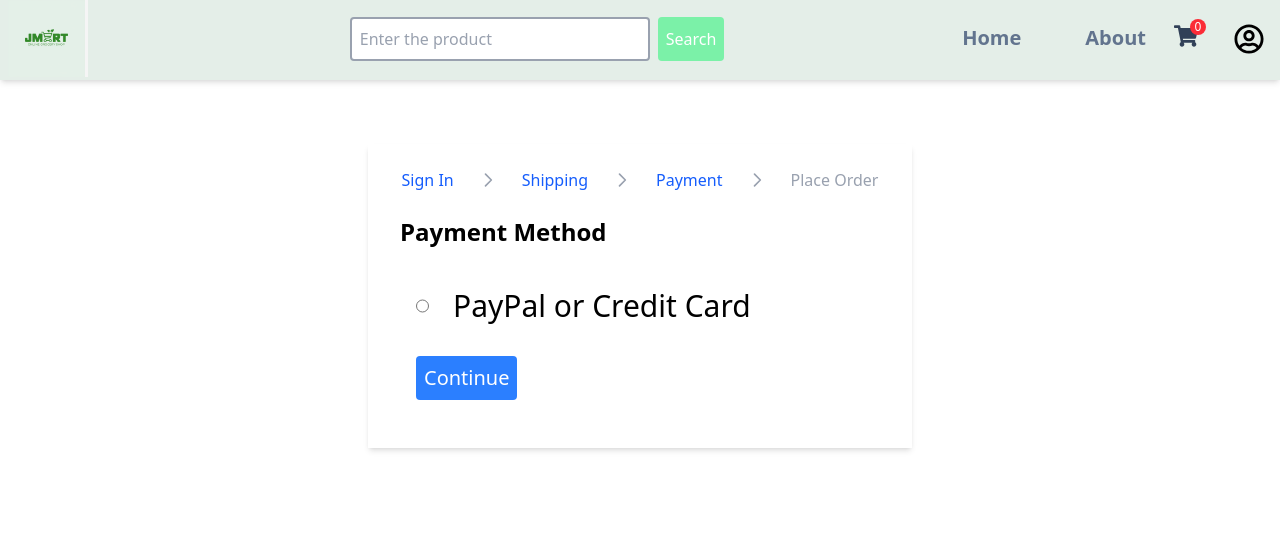
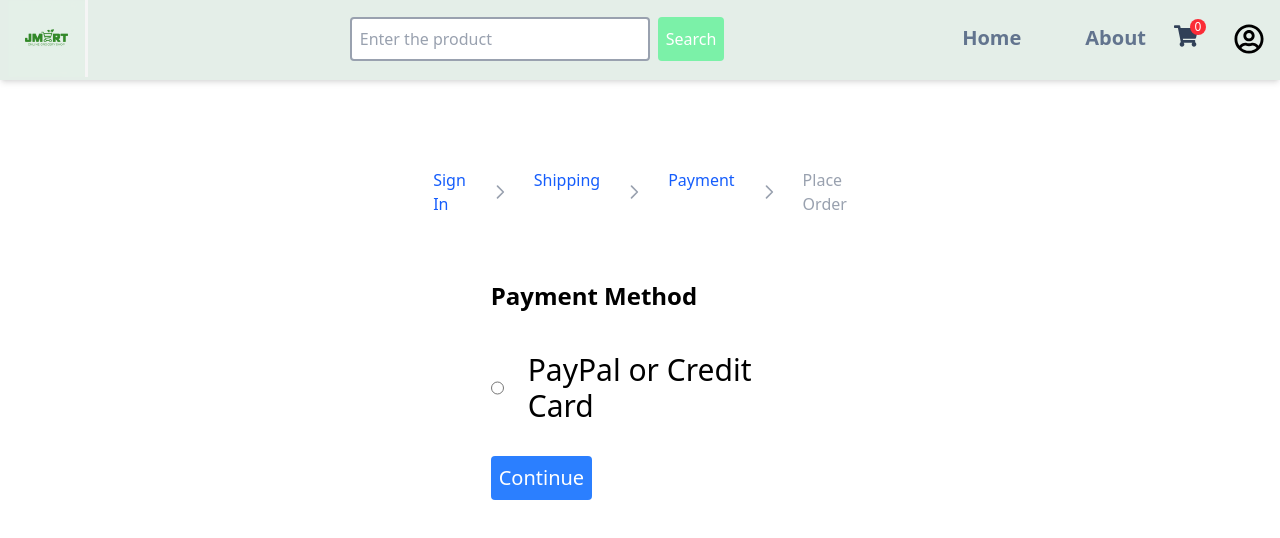
Before and after one commit to Jamesdai05/grocery-frontend, a React (Vite) app: page /payment in a window 1280 px wide. Shown: the top 538 px of the page. Built offline with nearby package versions, Linux system fonts and the light colour scheme.

Commit message:
fixed:change the style of formComponents

```diff
--- a/src/components/FormContainer.jsx
+++ b/src/components/FormContainer.jsx
@@ -1,8 +1,8 @@
 const FormContainer = ({children}) => {
   return (
       <div className="flex flex-col items-center justify-start min-h-screen min-w-6xl pt-16">
-          <div className="max-w-xl px-4 w-full min-h-[90vh]">
-              <div className="bg-white shadow-md px-8 pt-6 pb-8 mb-4">
+          <div className="md:w-1/3 px-4 w-full mx-auto">
+              <div className="bg-white px-8 pt-6 pb-8 mb-4">
                   {children}
               </div>
           </div>
--- a/src/pages/PaymentPage.jsx
+++ b/src/pages/PaymentPage.jsx
@@ -5,8 +5,8 @@
   return (
     <FormContainer>
         <CheckoutComponent step1 step2 step3/>
-        <h1 className="text-2xl font-bold my-6">Payment Method</h1>
         <form action="" className="form-container max-w-4xl">
+            <h1 className="text-2xl font-bold my-6">Payment Method</h1>
             <div className="flex justify-flex-start gap-4">
                 <input
                     type="radio"
--- a/src/pages/ShippingInfo.jsx
+++ b/src/pages/ShippingInfo.jsx
@@ -5,8 +5,8 @@
   return (
     <FormContainer>
         <CheckoutComponent step1 step2/>
-        <h1 className="text-2xl font-bold my-6">Shipping Info</h1>
         <form action="" className="form-container max-w-6xl">
+            <h1 className="text-2xl font-bold my-6">Shipping Info</h1>
             <div className="form-control2">
                 <label htmlFor="address">Address</label>
                 <input
```
